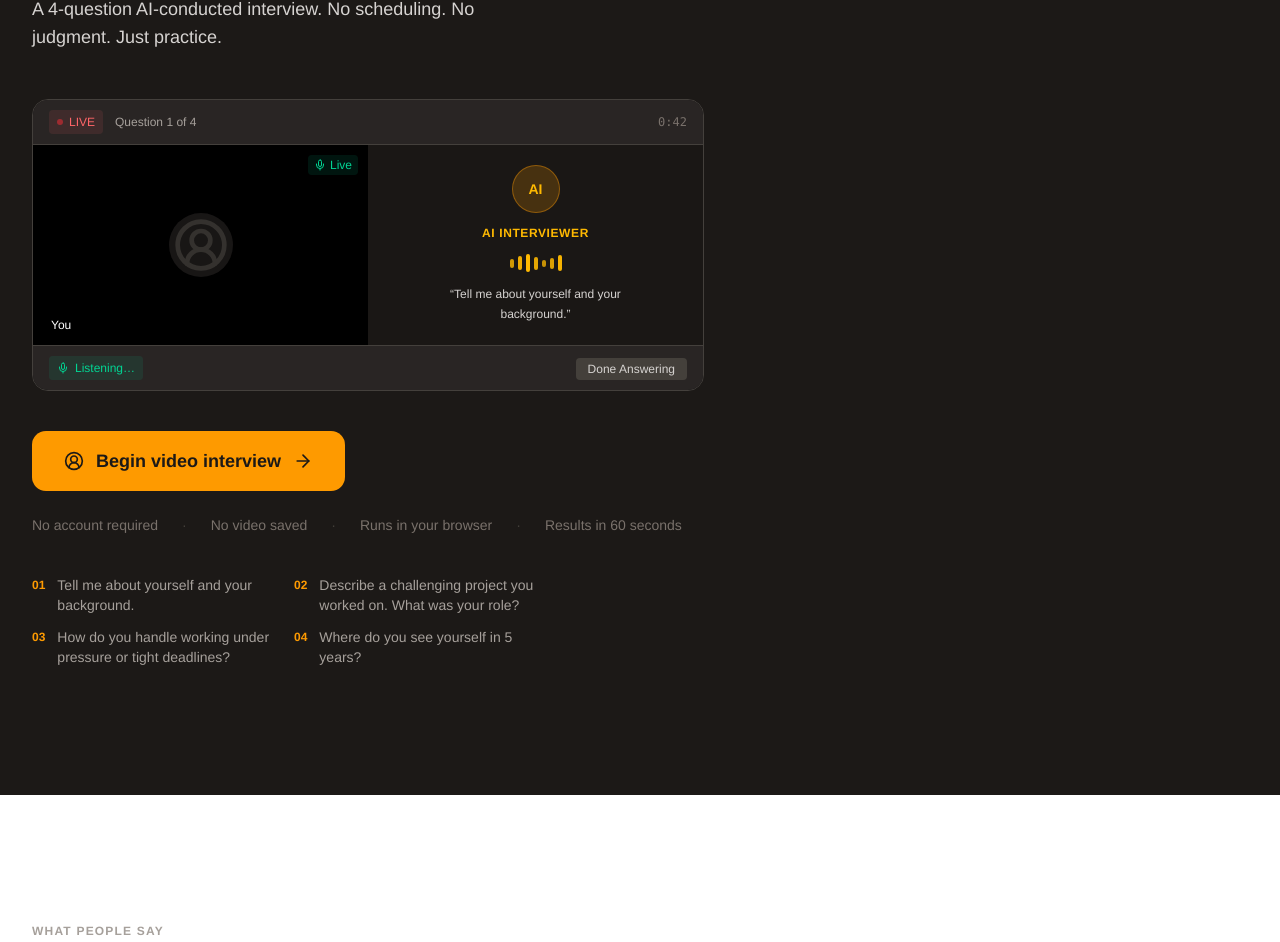
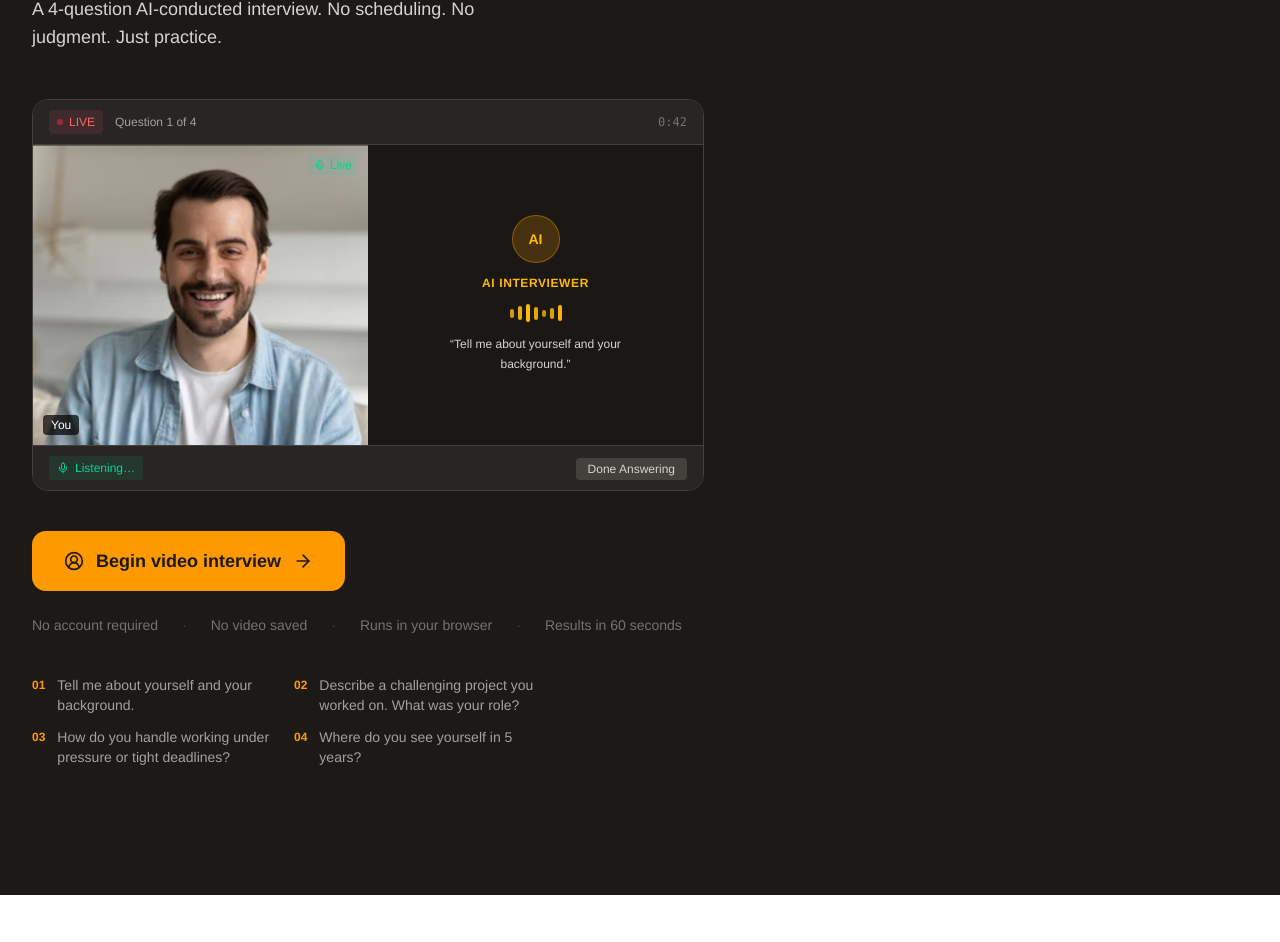
Before and after one commit to faridsavarudin/Talentria, a Next.js app: page / in a window 1280 px wide. Shown: the part 8651-9593 px from the top of the page. Built offline with nearby package versions, Linux system fonts and the light colour scheme.

Commit message:
change person interview

```diff
--- a/components/landing/PracticeInterviewDemo.tsx
+++ b/components/landing/PracticeInterviewDemo.tsx
@@ -57,19 +57,18 @@ export function PracticeInterviewDemo() {
           {/* Split screen */}
           <div className="flex">
             {/* Left: candidate video feed */}
-            <div className="w-1/2 bg-black flex items-center justify-center relative" style={{ minHeight: "200px" }}>
-              {/* Person silhouette placeholder */}
-              <div className="flex flex-col items-center justify-center gap-1 opacity-60">
-                <div className="h-16 w-16 rounded-full bg-stone-800 flex items-center justify-center">
-                  <UserCircle2 className="h-14 w-14 text-stone-600" />
-                </div>
-              </div>
+            <div className="w-1/2 bg-black relative overflow-hidden" style={{ height: "300px" }}>
+              <img
+                src="/ai-interview-candidate.png"
+                alt="Interview candidate"
+                className="absolute inset-0 w-full h-full object-cover"
+              />
               {/* "You" label */}
-              <div className="absolute bottom-2.5 left-2.5 bg-black/70 text-white text-xs px-2 py-0.5 rounded">
+              <div className="absolute bottom-2.5 left-2.5 bg-black/70 text-white text-xs px-2 py-0.5 rounded z-10">
                 You
               </div>
               {/* Mic indicator */}
-              <div className="absolute top-2.5 right-2.5 flex items-center gap-1 text-xs text-emerald-400 bg-emerald-400/10 px-1.5 py-0.5 rounded">
+              <div className="absolute top-2.5 right-2.5 flex items-center gap-1 text-xs text-emerald-400 bg-emerald-400/10 px-1.5 py-0.5 rounded z-10">
                 <Mic className="h-3 w-3" />
                 <span>Live</span>
               </div>
```
Also changed, not shown: public/ai-interview-candidate.png (added).
